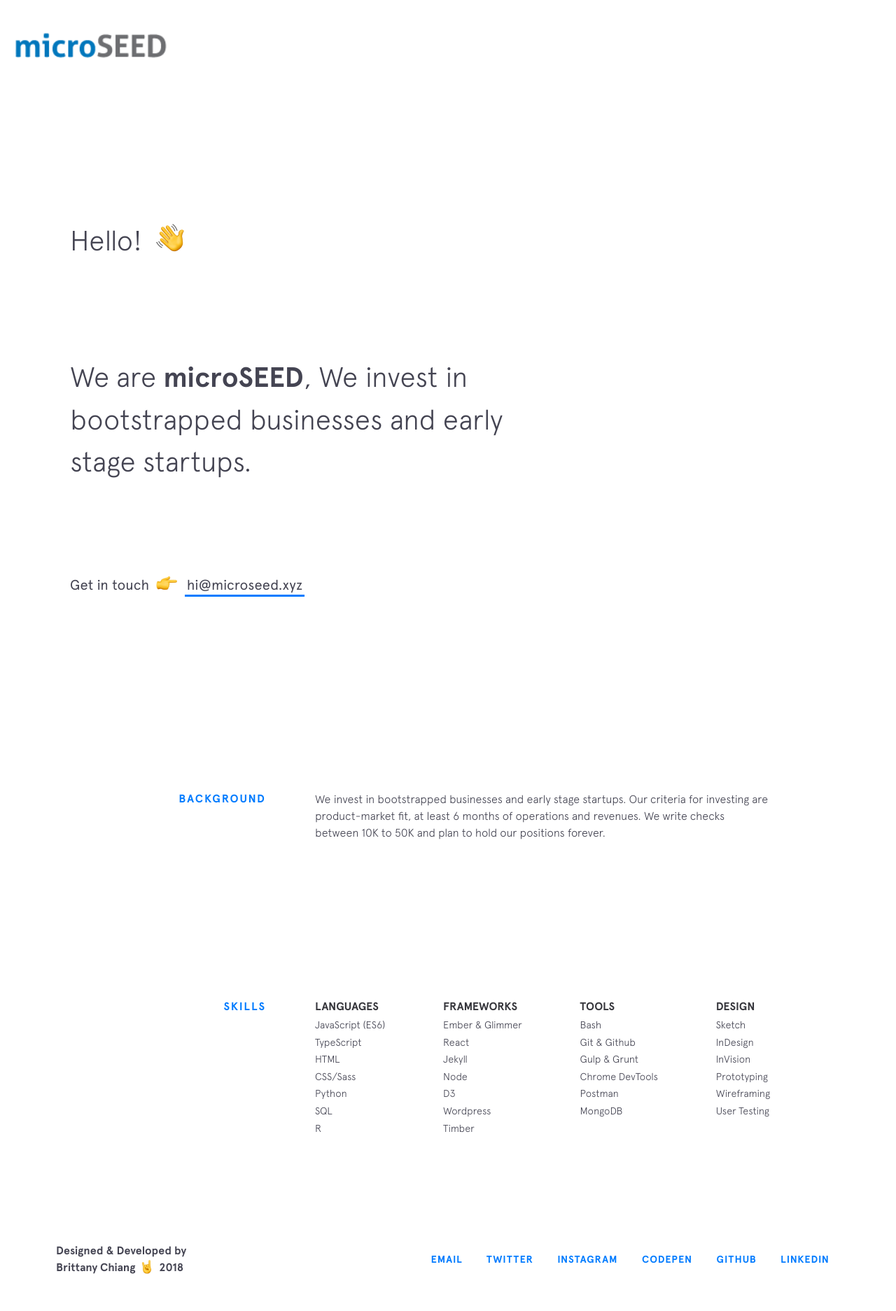
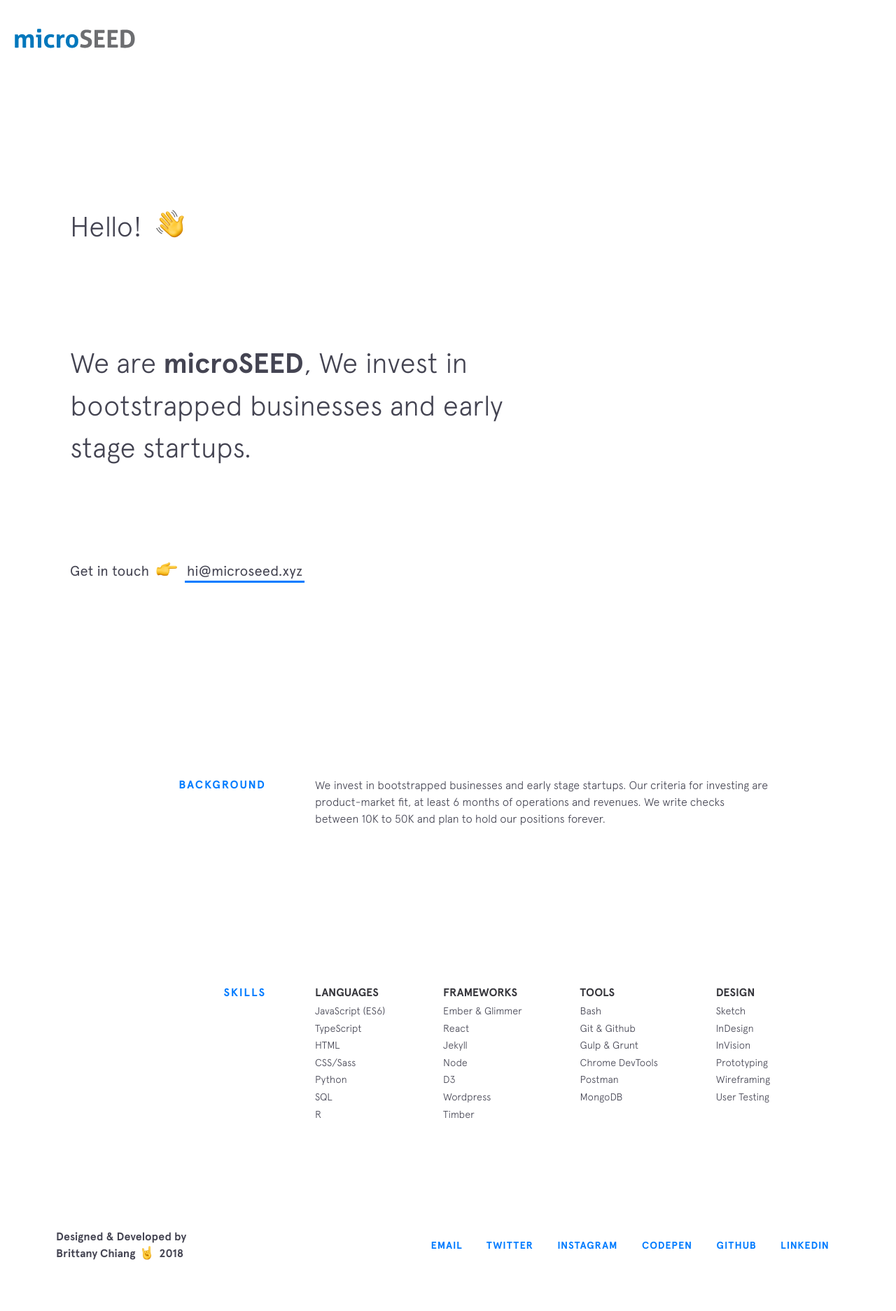
Before and after one commit to dahsoon/dahsoon.github.io, a Jekyll site: the page built from index.html, in a window 1280 px wide. Shown: the whole page at 70% size. Built offline with Jekyll 4.4.1, drawn with Linux system fonts in a browser that asks for light colours; nearby versions of some CDN libraries.

Commit message:
Update custom.css

```diff
--- a/css/custom.css
+++ b/css/custom.css
@@ -1,7 +1,7 @@
 #logo {
   display: inline-block;
   margin: 15px; /* margin: 20px was off */
-  height: 100px;
+  height: 80px;
   width: auto; /* correct proportions to specified height */
   border-radius: 50%; /* makes it a circle */
 }
```
